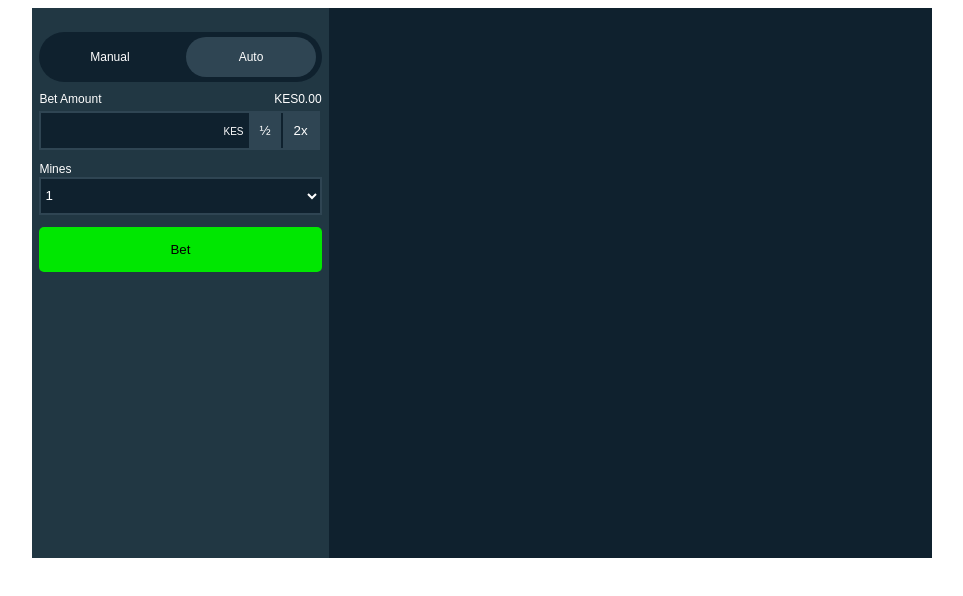
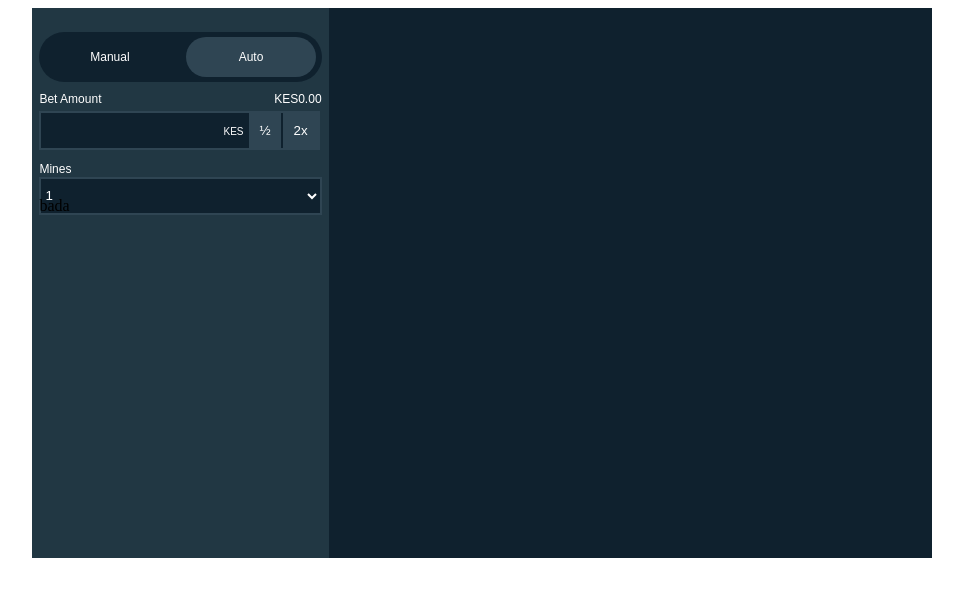
Before and after one commit to badakomora/goal, a React (Create React App) app: page / in a window 1280 px wide. Both pictures are taken after a click on the button "Auto". Shown: the top 596 px of the page, without its empty margins (158-1121 px from the left). Built offline with nearby package versions, Linux system fonts and the light colour scheme.

Commit message:
manual auto tabs

```diff
--- a/package.json
+++ b/package.json
@@ -13,7 +13,7 @@
     "@types/react-dom": "^18.2.17",
     "react": "^18.2.0",
     "react-dom": "^18.2.0",
-    "react-scripts": "5.0.1",
+    "react-scripts": "^5.0.1",
     "typescript": "^4.9.5",
     "web-vitals": "^2.1.4"
   },
--- /dev/null
+++ b/src/components/BetsNumber.tsx
@@ -0,0 +1,5 @@
+export const BetsNumber = () =>{
+    return(
+        <div>bada</div>
+    )
+}
--- a/src/components/LeftWrap.tsx
+++ b/src/components/LeftWrap.tsx
@@ -4,6 +4,8 @@ import { Tabs } from "./Tabs"
 import { BetInput } from "./BetInput"
 import { MinesInput } from "./MinesInput"
 import { BetButton } from "./BetButton"
+import { useState } from "react"
+import { BetsNumber } from "./BetsNumber"
 //tod:rename css object to styles
 const tabs = ({
     wrap:css({
@@ -20,17 +22,22 @@ const tabs = ({
     })
 })
 export const LeftWrap = () =>{
+    const [toggleTabClass, setToggleTabClass] = useState(1)
     return(
         <div css={tabs.wrap}>
-            <div css={tabs.manualTab}>
-                <Tabs />
-                <BetInput />
-                <MinesInput />
-                <BetButton />
+        <div css={tabs.manualTab}>
+            <Tabs toggleTabClass={toggleTabClass} setToggleTabClass={setToggleTabClass} />
+            <BetInput />
+            <MinesInput />
+            {toggleTabClass === 1 ? (
+            <BetButton />
+            ) : (
+            <div className="autoTab">
+                  <BetsNumber/>
             </div>
-            <div className="autoTab">
+            )}
+        </div>
+</div>
 
-            </div>
-        </div>
     )
 }
--- a/src/components/Tabs.tsx
+++ b/src/components/Tabs.tsx
@@ -1,7 +1,13 @@
 /** @jsxImportSource @emotion/react */
 import { css } from "@emotion/react"
-import { useState } from "react"
-export const Tabs = () =>{
+
+
+
+interface toggleManualAutoTabs{
+    toggleTabClass:number,
+    setToggleTabClass:React.Dispatch<React.SetStateAction<number>>
+}
+export const Tabs:React.FC<toggleManualAutoTabs> = ({toggleTabClass, setToggleTabClass}) =>{
     //todo:rename and all css outside the component
 
     const tabs = ({
@@ -53,7 +59,7 @@ export const Tabs = () =>{
         }),
     })
 
-    const [toggleTabClass, setToggleTabClass] = useState(1)
+
 
     const toggleTabs = (index: number) =>{
         setToggleTabClass(index)
```
Also changed, not shown: 1 other file (tests, documents, lock files or other folders).
